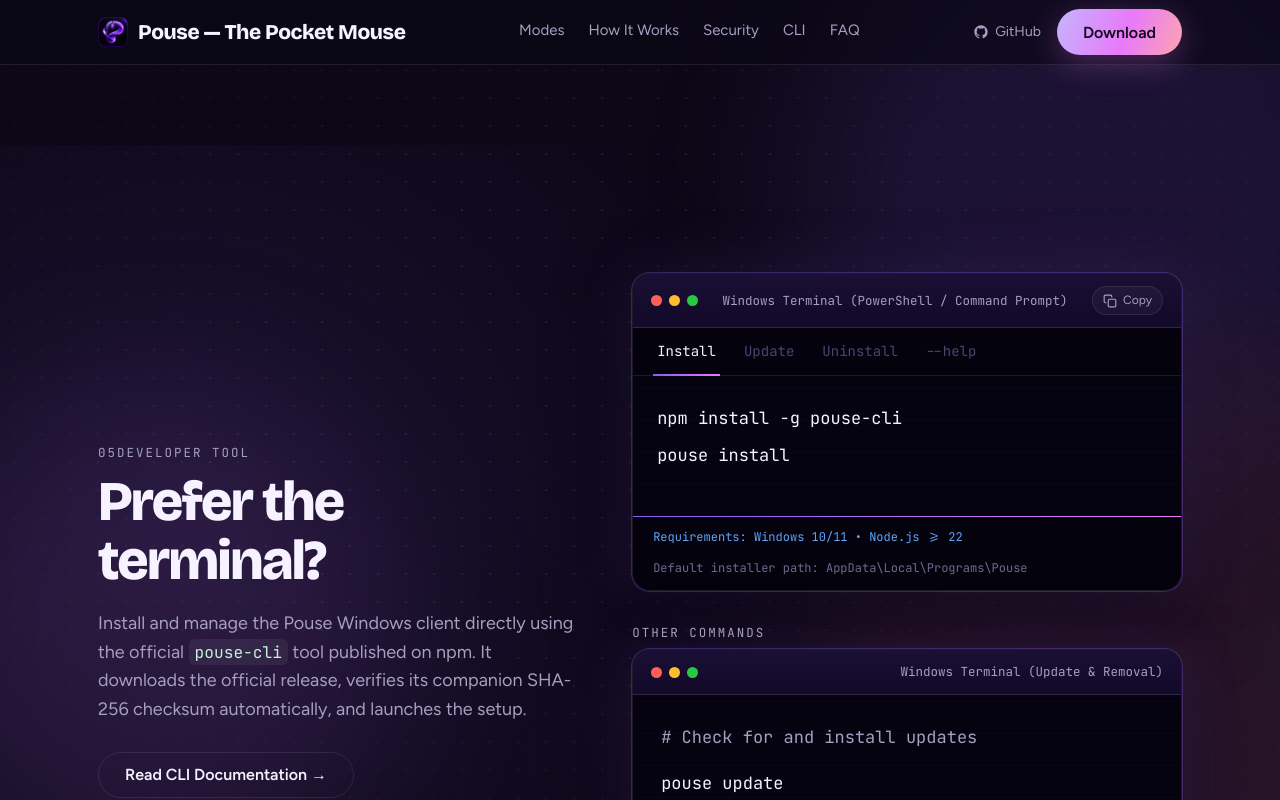
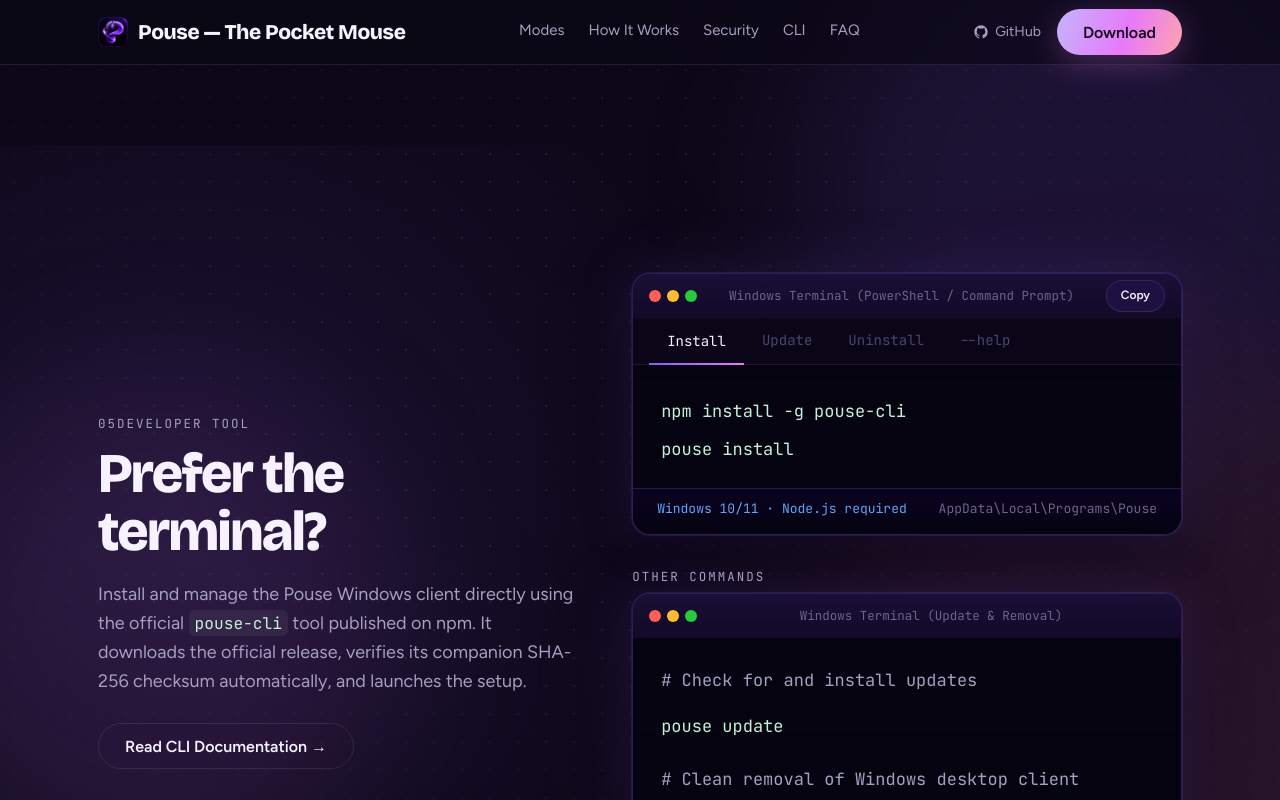
Before and after one commit to Anikett-2310/pouse-webs, a Next.js app: page /cli in a window 1280 px wide. Shown: the top 800 px of the page. Built offline with nearby package versions, Linux system fonts and the light colour scheme.

Commit message:
Fix marquee HTML/CSS and apply exact terminal visual styles

```diff
--- a/src/app/globals.css
+++ b/src/app/globals.css
@@ -734,45 +734,37 @@
   from { transform: translateX(0); }
   to   { transform: translateX(-50%); }
 }
-
-.marquee-container {
-  overflow: hidden;
-  position: relative;
-  padding: 10px 0;
-  -webkit-mask-image: linear-gradient(90deg, transparent 0px, black 80px, black calc(100% - 80px), transparent 100%);
-  mask-image: linear-gradient(90deg, transparent 0px, black 80px, black calc(100% - 80px), transparent 100%);
-}
-
-.marquee-wrap {
-  overflow: hidden;
-  position: relative;
-  padding: 10px 0;
-  -webkit-mask-image: linear-gradient(90deg, transparent 0px, black 80px, black calc(100% - 80px), transparent 100%);
-  mask-image: linear-gradient(90deg, transparent 0px, black 80px, black calc(100% - 80px), transparent 100%);
-}
-
-.marquee-container:hover .marquee-track,
-.marquee-wrap:hover .marquee-track {
-  animation-play-state: paused;
-}
-
-.marquee-row {
-  display: flex;
-  width: max-content;
-  gap: 10px;
-  margin-bottom: 10px;
-}
-
 .marquee-track {
   display: flex;
+  flex-shrink: 0;
   width: max-content;
   gap: 10px;
   animation: marquee-fwd 35s linear infinite;
   will-change: transform;
 }
-
 .marquee-track.rev {
   animation-direction: reverse;
+}
+.marquee-outer {
+  overflow: hidden;
+  width: 100%;
+  -webkit-mask-image: linear-gradient(
+    90deg,
+    transparent 0px,
+    black 80px,
+    black calc(100% - 80px),
+    transparent 100%
+  );
+  mask-image: linear-gradient(
+    90deg,
+    transparent 0px,
+    black 80px,
+    black calc(100% - 80px),
+    transparent 100%
+  );
+}
+.marquee-outer:hover .marquee-track {
+  animation-play-state: paused;
 }
 
 .pill {
@@ -1353,30 +1345,33 @@
 }
 
 .terminal-window {
+  background: #050310;
   border-radius: 18px;
-  border: 1px solid var(--line);
-  background: #050310;
-  box-shadow: 0 0 0 1px rgba(139, 92, 246, 0.3), 0 0 60px rgba(139, 92, 246, 0.15), 0 30px 80px rgba(0, 0, 0, 0.6);
+  border: 1px solid rgba(139, 92, 246, 0.3);
+  box-shadow: 0 0 0 1px rgba(139, 92, 246, 0.15),
+              0 0 60px rgba(139, 92, 246, 0.18),
+              0 30px 80px rgba(0, 0, 0, 0.7);
   overflow: hidden;
 }
 
 .terminal-titlebar {
+  background: linear-gradient(180deg, #1a0f35, #120a28);
+  height: 44px;
   display: flex;
   align-items: center;
   justify-content: space-between;
-  padding: 12px 18px;
-  background: linear-gradient(180deg, #1a0f35, #120a28);
-  border-bottom: 1px solid var(--line);
+  padding: 0 16px;
 }
 
 .terminal-dots {
   display: flex;
-  gap: 7px;
+  gap: 6px;
+  align-items: center;
 }
 
 .terminal-dots .dot {
-  width: 11px;
-  height: 11px;
+  width: 12px;
+  height: 12px;
   border-radius: 50%;
   display: inline-block;
 }
@@ -1386,38 +1381,42 @@
 .dot-green { background: #28c840; }
 
 .terminal-title {
+  flex: 1;
+  text-align: center;
   font-family: var(--font-mono), 'JetBrains Mono', monospace;
   font-size: 12.5px;
-  color: var(--mut);
+  color: #6b6490;
 }
 
 .terminal-copy-btn {
   all: unset;
   cursor: pointer;
+  background: #1e1040;
+  border: 1px solid rgba(255, 255, 255, 0.1);
+  border-radius: 99px;
+  padding: 5px 14px;
+  font-family: var(--font-figtree), Figtree, sans-serif;
+  font-weight: 600;
+  font-size: 12px;
+  color: #f6f2ff;
   display: inline-flex;
   align-items: center;
-  gap: 6px;
-  font-family: var(--font-figtree), Figtree, sans-serif;
-  font-size: 12px;
-  color: var(--mut);
-  background: rgba(255, 255, 255, 0.04);
-  border: 1px solid var(--line);
-  padding: 4px 10px;
-  border-radius: 999px;
-  transition: color 0.2s, border-color 0.2s;
+  justify-content: center;
+  transition: background 0.2s, border-color 0.2s, color 0.2s;
 }
 
 .terminal-copy-btn:hover {
-  color: var(--ink);
-  border-color: var(--o);
+  background: #2a1658;
+  border-color: rgba(255, 255, 255, 0.2);
+  color: #ffffff;
 }
 
 .terminal-tabs {
-  display: flex;
-  gap: 20px;
-  padding: 0 20px;
-  border-bottom: 1px solid var(--line);
-  background: rgba(0, 0, 0, 0.2);
+  background: #0a0618;
+  border-bottom: 1px solid rgba(255, 255, 255, 0.07);
+  padding: 0 16px;
+  display: flex;
+  gap: 0;
 }
 
 .terminal-tab-btn {
@@ -1426,85 +1425,76 @@
   font-family: var(--font-mono), 'JetBrains Mono', monospace;
   font-size: 14px;
   color: #4a4570;
-  padding: 12px 4px;
-  position: relative;
+  padding: 11px 18px;
+  border-bottom: 2px solid transparent;
   transition: color 0.2s;
 }
 
 .terminal-tab-btn:hover {
-  color: var(--mut);
+  color: #a59fc0;
 }
 
 .terminal-tab-btn.active {
-  color: var(--ink);
-}
-
-.terminal-tab-btn.active::after {
-  content: '';
-  position: absolute;
-  left: 0;
-  right: 0;
-  bottom: -1px;
-  height: 2px;
-  background: linear-gradient(90deg, #8b5cf6, #e879f9);
+  color: #f6f2ff;
+  border-bottom: 2px solid;
+  border-image: linear-gradient(90deg, #8b5cf6, #e879f9) 1;
+  margin-bottom: -1px;
 }
 
 .terminal-body {
-  padding: 24px 24px 32px;
+  background: #050310;
+  padding: 28px 28px 20px;
+  min-height: 120px;
   font-family: var(--font-mono), 'JetBrains Mono', monospace;
   font-size: 17px;
   line-height: 2.2;
-  color: var(--ink);
-  min-height: 140px;
-  background: repeating-linear-gradient(0deg, transparent, transparent 31px, rgba(255, 255, 255, 0.015) 31px, rgba(255, 255, 255, 0.015) 32px);
+  color: #c4f1d6;
+  background-image: repeating-linear-gradient(
+    0deg,
+    transparent,
+    transparent 34px,
+    rgba(255, 255, 255, 0.012) 34px,
+    rgba(255, 255, 255, 0.012) 35px
+  );
 }
 
 .terminal-line {
   display: flex;
   align-items: center;
   min-height: 2.2em;
+}
+
+.terminal-text {
+  color: #c4f1d6;
 }
 
 .terminal-block-cursor {
   display: inline-block;
-  width: 1ch;
-  height: 1.15em;
-  margin-left: 2px;
+  width: 10px;
+  height: 1.1em;
   background: #e9d5ff;
-  box-shadow: 0 0 8px rgba(233, 213, 255, 0.8);
+  box-shadow: 0 0 10px rgba(233, 213, 255, 0.9);
   vertical-align: -0.15em;
-  animation: cursorBlink 1s steps(1) infinite;
+  animation: blink 1s steps(1) infinite;
 }
 
 .terminal-block-cursor.static {
   animation: none;
 }
 
-@keyframes cursorBlink {
+@keyframes blink {
   50% { opacity: 0; }
 }
 
 .terminal-footer {
-  display: flex;
-  flex-wrap: wrap;
+  border-top: 1px solid rgba(139, 92, 246, 0.25);
+  background: linear-gradient(180deg, #0a0320, #050310);
+  padding: 10px 24px 14px;
+  display: flex;
   justify-content: space-between;
-  gap: 12px;
-  padding: 12px 20px;
-  background: rgba(0, 0, 0, 0.25);
+  align-items: center;
   font-family: var(--font-mono), 'JetBrains Mono', monospace;
-  font-size: 12px;
-  position: relative;
-  border-top: none;
-}
-
-.terminal-footer::before {
-  content: '';
-  position: absolute;
-  top: 0;
-  left: 0;
-  right: 0;
-  height: 1px;
-  background: linear-gradient(90deg, #8b5cf6, #e879f9);
+  font-size: 13px;
 }
 
 .terminal-req {
@@ -1512,7 +1502,7 @@
 }
 
 .terminal-path {
-  color: var(--dim);
+  color: #6b6490;
 }
 
 /* Security statements */
@@ -1829,9 +1819,6 @@
     color: var(--soft-o) !important;
   }
 
-  .marquee-track {
-    animation-play-state: paused !important;
-  }
 
   .terminal-block-cursor {
     animation: none !important;
--- a/src/components/TerminalSection.tsx
+++ b/src/components/TerminalSection.tsx
@@ -180,11 +180,7 @@
                   onClick={handleCopy}
                   aria-label="Copy terminal commands to clipboard"
                 >
-                  <svg width="14" height="14" viewBox="0 0 24 24" fill="none" stroke="currentColor" strokeWidth="2" strokeLinecap="round" strokeLinejoin="round" aria-hidden="true">
-                    <rect x="9" y="9" width="13" height="13" rx="2" ry="2" />
-                    <path d="M5 15H4a2 2 0 0 1-2-2V4a2 2 0 0 1 2-2h9a2 2 0 0 1 2 2v1" />
-                  </svg>
-                  <span>{copied ? 'Copied ✓' : 'Copy'}</span>
+                  {copied ? 'Copied ✓' : 'Copy'}
                 </button>
               </div>
 
@@ -222,8 +218,8 @@
 
               {/* Footer Strip */}
               <div className="terminal-footer">
-                <span className="terminal-req">Requirements: Windows 10/11 &bull; Node.js &gt;= 22</span>
-                <span className="terminal-path">Default installer path: AppData\Local\Programs\Pouse</span>
+                <span className="terminal-req">Windows 10/11 · Node.js required</span>
+                <span className="terminal-path">AppData\Local\Programs\Pouse</span>
               </div>
             </div>
 
```
Also changed, not shown: src/components/UtilitiesSection.tsx (+6 -13 lines).
